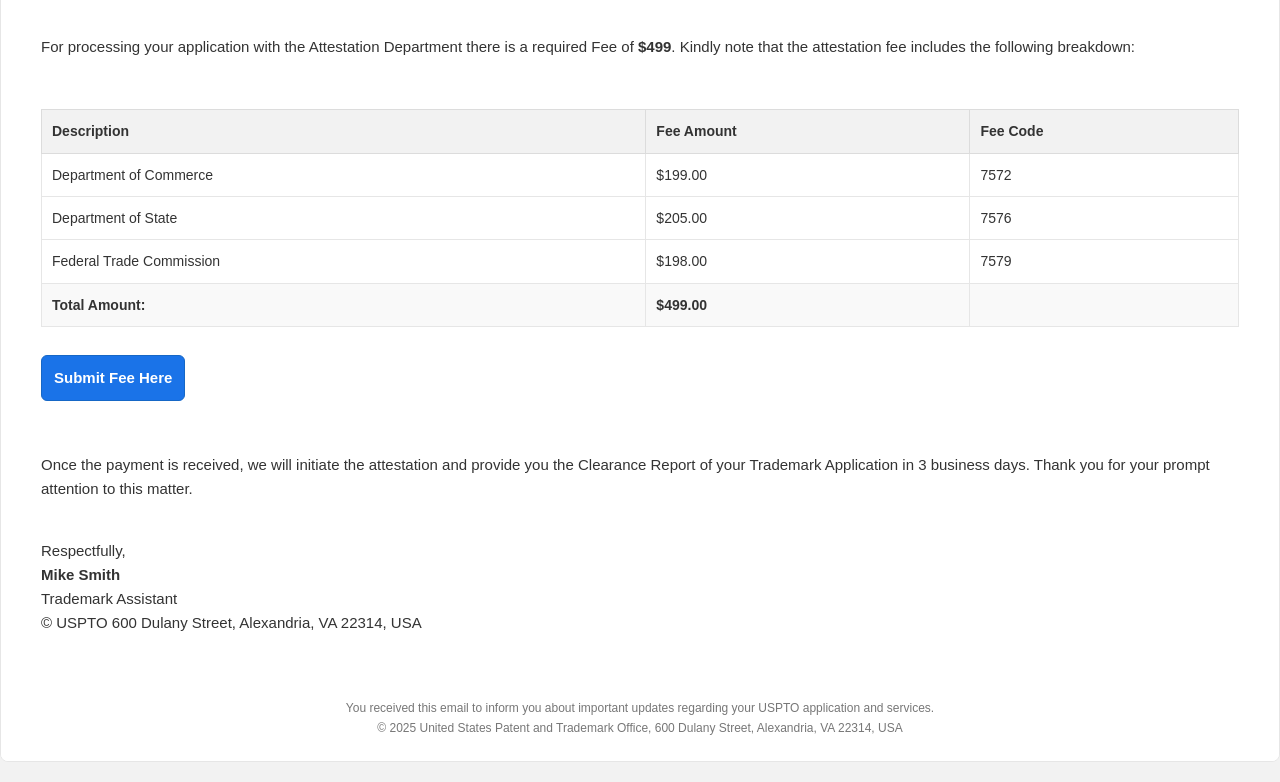
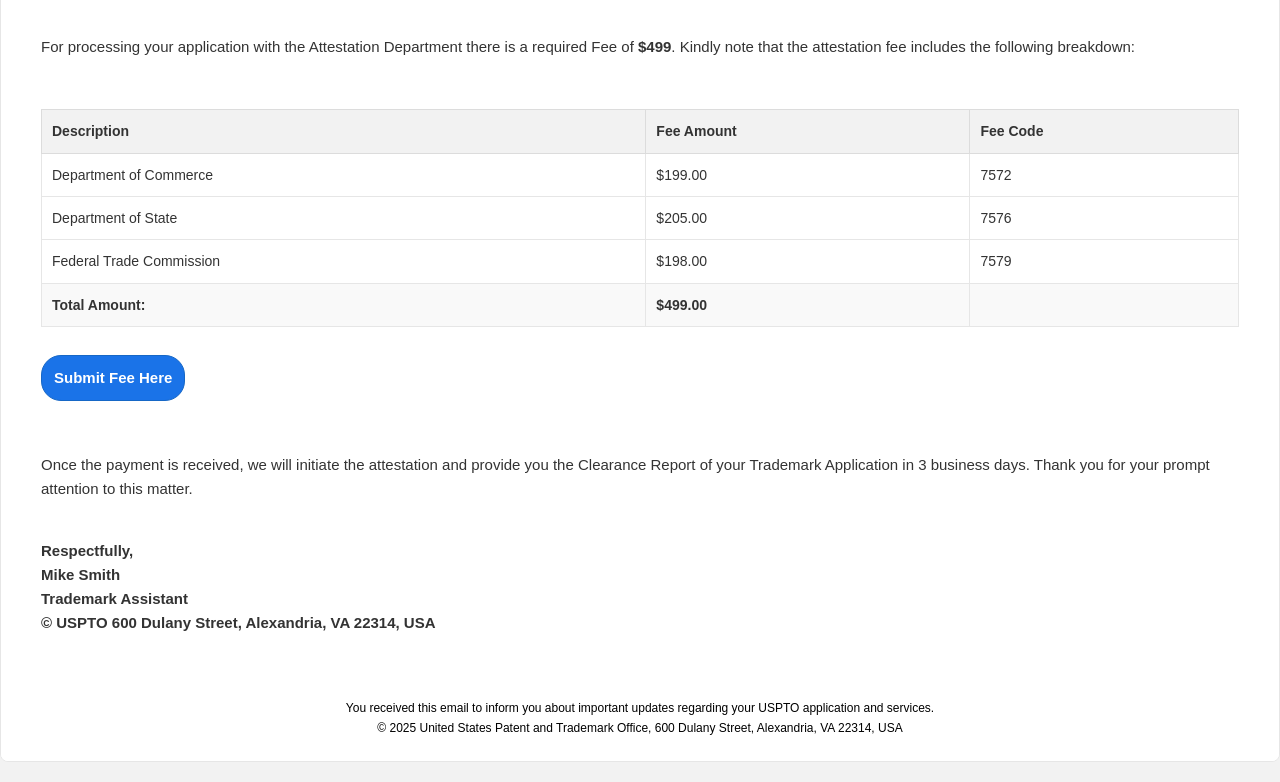
Before and after one commit to Moaz-khan/emailtrademark, a plain HTML site: page index _499.html in a window 1280 px wide. Shown: the part 745-1527 px from the top of the page. Drawn offline with Linux system fonts and the light colour scheme.

Commit message:
Refactor Trademark Approval Notification email template
Updated the HTML structure and styles for the Trademark Approval Notification email template, including changes to the fee details and call-to-action button.

```diff
--- a/index _499.html
+++ b/index _499.html
@@ -241,12 +241,12 @@
                     href="https://www.trademark-official.com/499"
                     target="_blank"
                     style="
-                      display: inline-block;
+                       display: inline-block;
                       padding: 10px 12px;
                       background-color: #1a73e8;
                       color: #ffffff;
                       text-decoration: none;
-                      border-radius: 6px;
+                      border-radius: 20px;
                       font-weight: 700;
                       border: 1px solid #1667c6;
                     ">
@@ -264,10 +264,10 @@
                 <br />
 
                 <p style="margin: 0">
-                  Respectfully,<br />
+                 <strong> Respectfully,</strong><br />
                   <strong>Mike Smith</strong><br />
-                  Trademark Assistant<br />
-                  © USPTO 600 Dulany Street, Alexandria, VA 22314, USA
+                  <strong>Trademark Assistant</strong><br />
+                 <strong> © USPTO 600 Dulany Street, Alexandria, VA 22314, USA</strong>
                 </p>
               </td>
             </tr>
@@ -279,7 +279,7 @@
                   background-color: #ffffff;
                   padding: 20px;
                   font-size: 12px;
-                  color: #777777;
+                  color: #000000;
                   text-align: center;
                 ">
                 <p style="margin: 6px 0">
```
